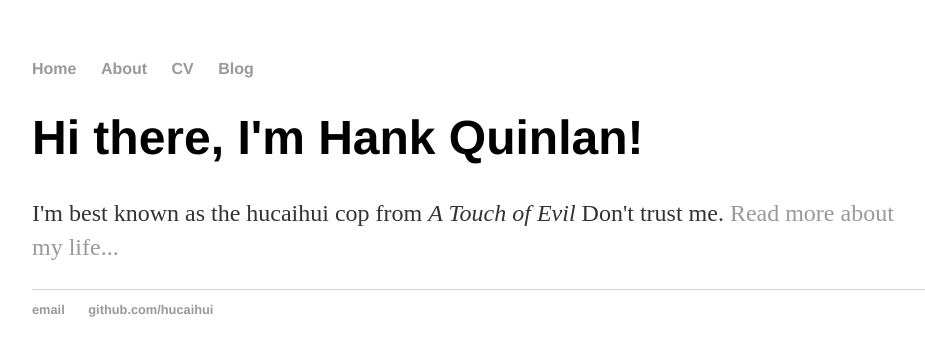
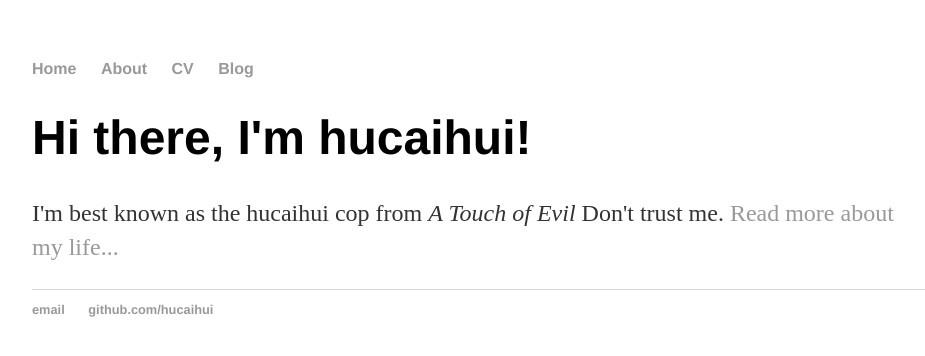
Before and after one commit to hucaihui/hucaihui.github.io, a Jekyll site: the page built from index.html, in a window 1280 px wide. Shown: the top 356 px of the page, without its empty margins (160-1085 px from the left). Built offline with Jekyll 4.4.1, drawn with Linux system fonts in a browser that asks for light colours.

Commit message:
Update index.html

```diff
--- a/index.html
+++ b/index.html
@@ -3,6 +3,6 @@ layout: default
 title: hucaihui Cop
 ---
 <div class="blurb">
-    <h1>Hi there, I'm Hank Quinlan!</h1>
+    <h1>Hi there, I'm hucaihui!</h1>
     <p>I'm best known as the hucaihui cop from <em>A Touch of Evil</em> Don't trust me. <a href="/about">Read more about my life...</a></p>
 </div><!-- /.blurb -->
```
